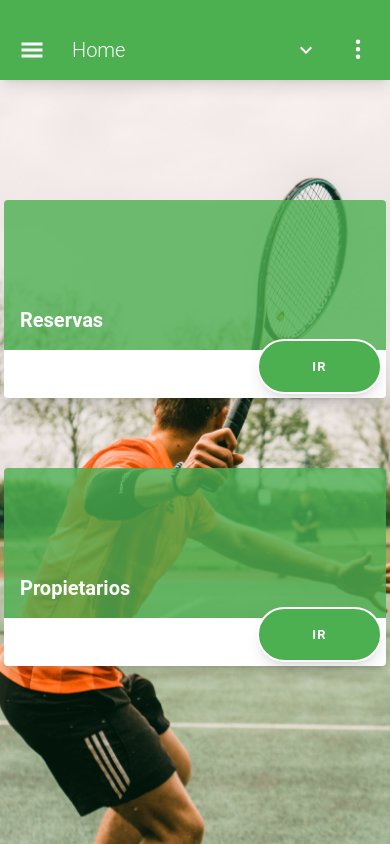
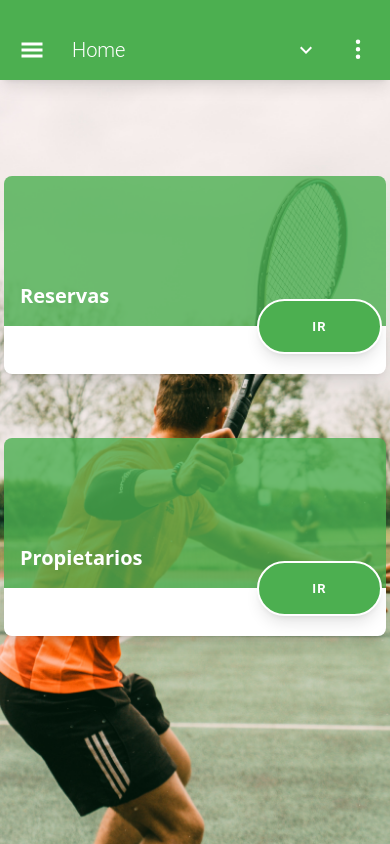
Before and after one commit to No-Country/c10-39-ft-nest-react, a React (Vite) app in the folder client/: page /inicio in a window 390 px wide. Built offline with nearby package versions, Linux system fonts and the light colour scheme; no server answers.

Commit message:
add responsive home page

```diff
--- a/client/src/Components/Card.tsx
+++ b/client/src/Components/Card.tsx
@@ -13,15 +13,15 @@ const Card: FC<props> = ({ title, route }) => {
 
   const handleClick = () => navigate(`${route}`);
   return (
-    <div className='mx-1  my-[70px]'>
-      <div className='relative rounded-t  bg-primary bg-opacity-80 w-full h-[150px]'>
-        <h1 className=' absolute bottom-4 left-4 text-white text-xl w-10/12 text-left font-semibold'>
+    <div className="w-full">
+      <div className="relative rounded-t-lg bg-primary bg-opacity-80 w-full h-[150px] lg:h-64">
+        <h2 className=" absolute bottom-4 left-4 text-white text-xl w-10/12 text-left font-semibold lg:text-3xl">
           {title}
-        </h1>
+        </h2>
       </div>
-      <div className=' relative rounded-b w-full h-[48px] shadow-lg bottom-0 bg-white'>
-        <div className='absolute bottom-1 right-1'>
-          <PrimaryButton text='IR' onClick={handleClick}></PrimaryButton>
+      <div className=" relative rounded-b-lg w-full h-[48px] shadow-lg bottom-0 bg-white">
+        <div className="absolute bottom-5 right-1">
+          <PrimaryButton text="IR" onClick={handleClick} />
         </div>
       </div>
     </div>
--- a/client/src/Pages/Home.tsx
+++ b/client/src/Pages/Home.tsx
@@ -4,9 +4,11 @@ import Layout from '../Components/Layout';
 const Home = () => {
   return (
     <Layout title="Home">
-      <div className="w-full h-full overflow-scroll fixed bg-tenis bg-cover bg-[45%] pt-[50px] pb-[70px]">
-        <Card route="/reservas" title="Reservas" />
-        <Card route="/propietarios" title="Propietarios" />
+      <div className="w-full h-full overflow-scroll fixed bg-tenis bg-cover bg-[45%]">
+        <div className="flex flex-col gap-16 mx-1 h-full pt-24 relative lg:flex-row lg:mx-20 lg:pt-0 lg:items-center lg:bottom-20">
+          <Card route="/reservas" title="Reservas" />
+          <Card route="/propietarios" title="Propietarios" />
+        </div>
       </div>
     </Layout>
   );
```
